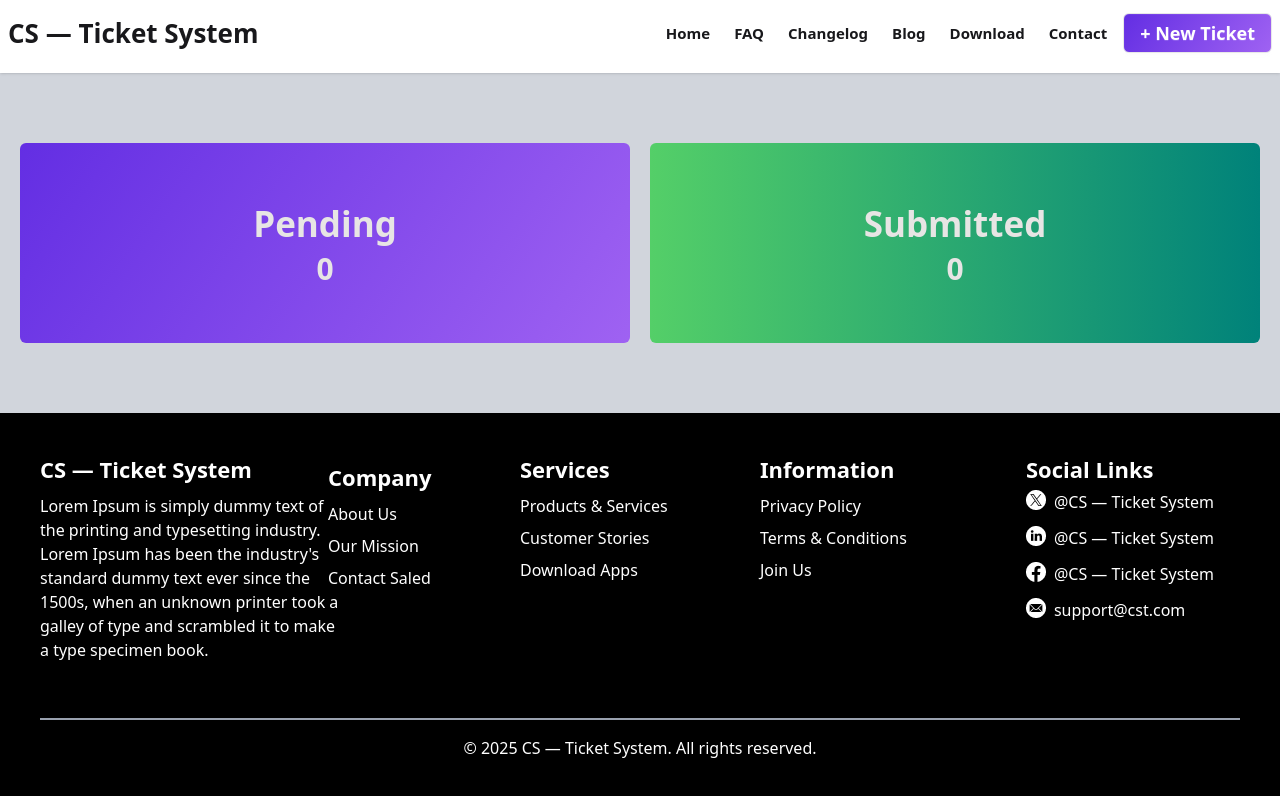
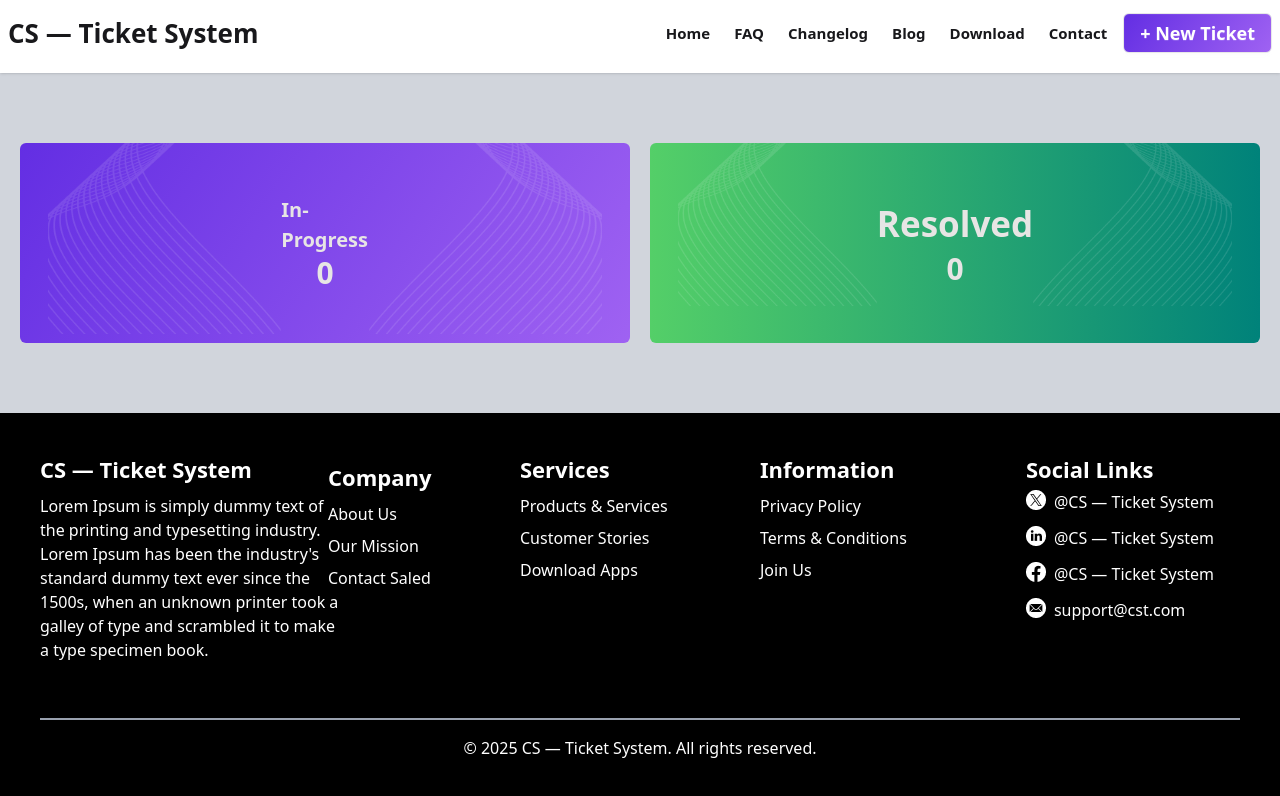
Before and after one commit to Apon2-CSE/Support-Zone, a React (Vite) app: page / in a window 1280 px wide. Shown: the top 796 px of the page. Built offline with nearby package versions, Linux system fonts and the light colour scheme.

Commit message:
image add

```diff
--- a/src/Components/main/Main.jsx
+++ b/src/Components/main/Main.jsx
@@ -1,17 +1,38 @@
 import React from "react";
-
+import bg1 from "../../assets/bg-1.png";
+import bg2 from "../../assets/bg-2.png";
 const Main = () => {
   return (
     <>
       <div className="container mx-auto">
         <div className="grid grid-cols-2 gap-[20px] my-[50px] p-5">
           <div className=" bg-[linear-gradient(125.07deg,rgba(99,46,227,1),rgba(159,98,242,1)_100%)] w-full h-64 box  ">
-            <h1 className="font-bold md:text-[35px] ">Pending</h1>
-            <p className="font-semibold md:text-3xl">0</p>
+            <div className="flex justify-between">
+              <div>
+                <img className="md:block hidden" src={bg1} alt="" />
+              </div>
+              <div className="text-stone-200 h-[200px] flex flex-col items-center justify-center">
+                <h1 className="font-bold md:text-[20px] ">In-Progress</h1>
+                <p className="font-semibold md:text-3xl">0</p>
+              </div>
+              <div>
+                <img className="md:block hidden" src={bg2} alt="" />
+              </div>
+            </div>
           </div>
           <div className=" bg-[linear-gradient(90deg,rgba(84,207,104,1),rgba(0,130,122,1)_100%)] w-full h-64  box">
-            <h1 className="font-bold md:text-[35px] ">Submitted</h1>
-            <p className="font-semibold md:text-3xl">0</p>
+            <div className="flex justify-between">
+              <div>
+                <img className="md:block hidden" src={bg1} alt="" />
+              </div>
+              <div className="text-stone-200 h-[200px] flex flex-col items-center justify-center">
+                <h1 className="font-bold md:text-[35px] ">Resolved</h1>
+                <p className="font-semibold md:text-3xl">0</p>
+              </div>
+              <div>
+                <img className="md:block hidden" src={bg2} alt="" />
+              </div>
+            </div>
           </div>
         </div>
       </div>
```
Also changed, not shown: src/assets/bg-1.png (added), src/assets/bg-2.png (added).
